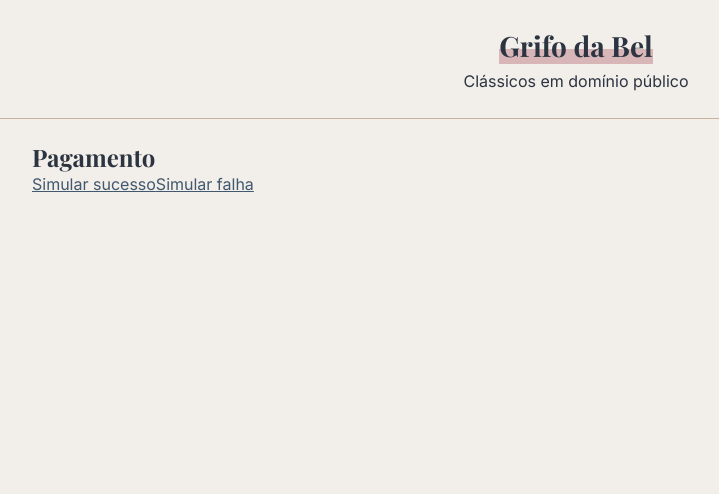
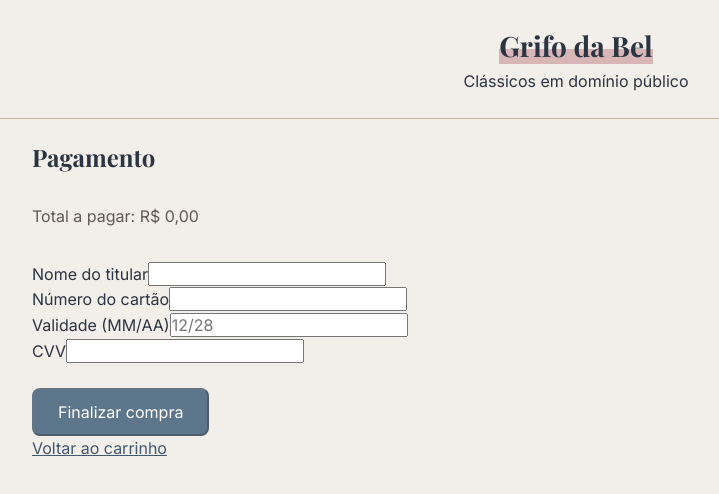
Before and after one commit to mariaizabeldelima0-arch/grifo-da-bel, a React (Vite) app: page /pagamento in a window 1280 px wide. Shown: the top 494 px of the page, without its empty margins (64-783 px from the left). Built offline with nearby package versions, Linux system fonts and the light colour scheme.

Commit message:
integra formulario ao hook de pagamento

```diff
--- a/src/pages/Pagamento.jsx
+++ b/src/pages/Pagamento.jsx
@@ -1,11 +1,106 @@
-import { Link } from 'react-router-dom'
+import { useForm } from 'react-hook-form'
+import { zodResolver } from '@hookform/resolvers/zod'
+import { useLocation, Link } from 'react-router-dom'
+import { esquemaPagamento } from '../utils/validacaoPagamento'
+import { formatarReais } from '../utils/formato'
+import { usePagamento } from '../hooks/usePagamento'
 
 function Pagamento() {
+  const localizacao = useLocation()
+  const total = localizacao.state?.total ?? 0
+  const { processando, executarCompra } = usePagamento()
+
+  const {
+    register,
+    handleSubmit,
+    formState: { errors, isValid },
+  } = useForm({
+    resolver: zodResolver(esquemaPagamento),
+    mode: 'onChange',
+  })
+
+  function aoEnviar(dados) {
+    executarCompra({ ...dados, total })
+  }
+
   return (
     <section>
       <h1>Pagamento</h1>
-      <Link to="/sucesso">Simular sucesso</Link>
-      <Link to="/falha">Simular falha</Link>
+      <p className="aviso">Total a pagar: {formatarReais(total)}</p>
+
+      <form onSubmit={handleSubmit(aoEnviar)} className="formulario" noValidate>
+        <div className="campo">
+          <label htmlFor="titular">Nome do titular</label>
+          <input
+            id="titular"
+            type="text"
+            autoComplete="cc-name"
+            disabled={processando}
+            aria-invalid={errors.titular ? 'true' : 'false'}
+            {...register('titular')}
+          />
+          {errors.titular && <p className="erro">{errors.titular.message}</p>}
+        </div>
+
+        <div className="campo">
+          <label htmlFor="cartao">Número do cartão</label>
+          <input
+            id="cartao"
+            type="text"
+            inputMode="numeric"
+            autoComplete="cc-number"
+            disabled={processando}
+            aria-invalid={errors.cartao ? 'true' : 'false'}
+            {...register('cartao')}
+          />
+          {errors.cartao && <p className="erro">{errors.cartao.message}</p>}
+        </div>
+
+        <div className="campo">
+          <label htmlFor="validade">Validade (MM/AA)</label>
+          <input
+            id="validade"
+            type="text"
+            inputMode="numeric"
+            placeholder="12/28"
+            autoComplete="cc-exp"
+            disabled={processando}
+            aria-invalid={errors.validade ? 'true' : 'false'}
+            {...register('validade')}
+          />
+          {errors.validade && <p className="erro">{errors.validade.message}</p>}
+        </div>
+
+        <div className="campo">
+          <label htmlFor="cvv">CVV</label>
+          <input
+            id="cvv"
+            type="text"
+            inputMode="numeric"
+            autoComplete="cc-csc"
+            disabled={processando}
+            aria-invalid={errors.cvv ? 'true' : 'false'}
+            {...register('cvv')}
+          />
+          {errors.cvv && <p className="erro">{errors.cvv.message}</p>}
+        </div>
+
+        <button
+          type="submit"
+          className="botao"
+          disabled={!isValid || processando}
+        >
+          {processando ? 'Processando compra…' : 'Finalizar compra'}
+        </button>
+
+        {processando && (
+          <p className="aviso" role="status">
+            Processando compra…
+          </p>
+        )}
+      </form>
+
+      {!processando && <Link to="/">Voltar ao carrinho</Link>}
     </section>
   )
 }
```
